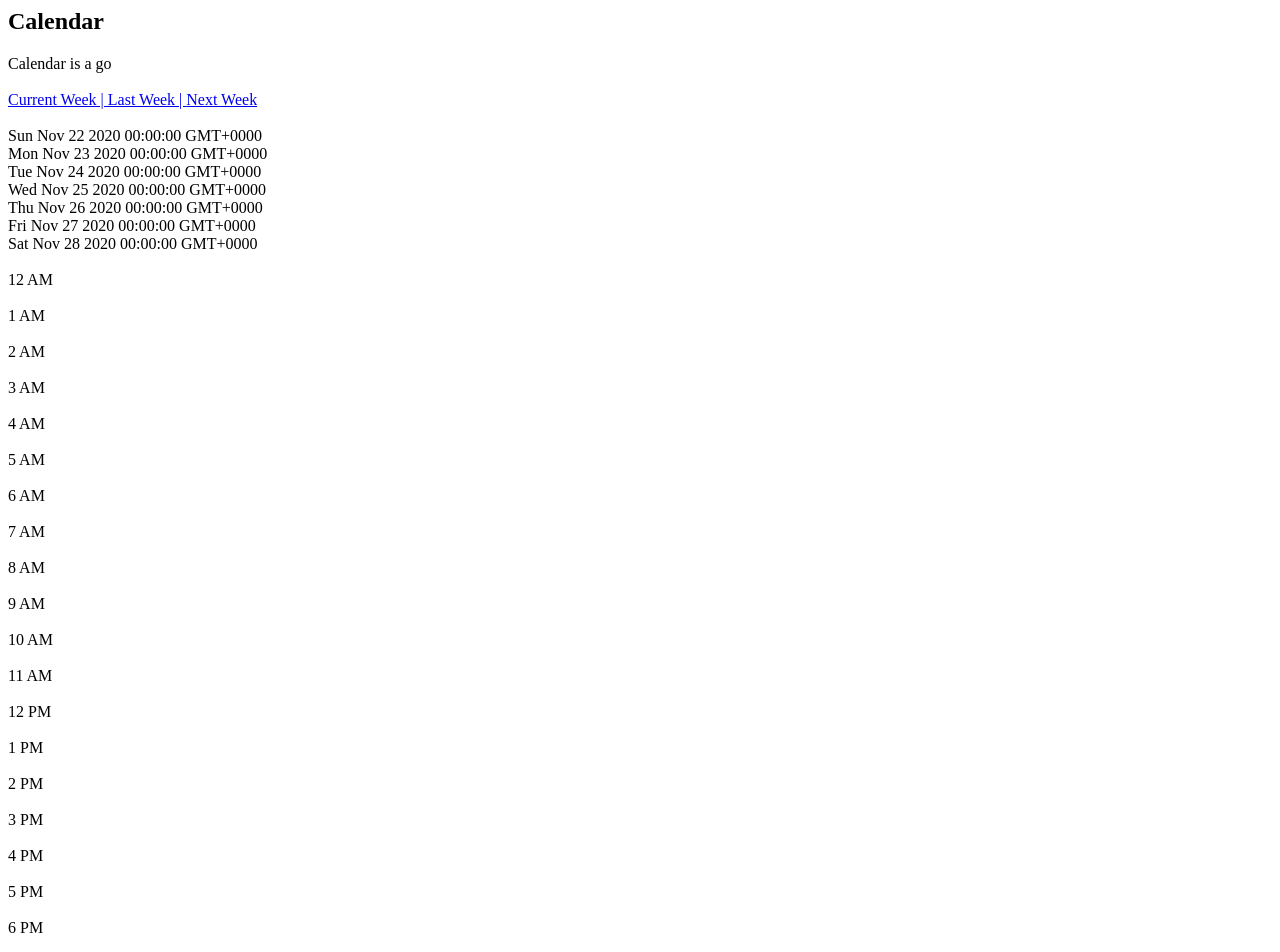
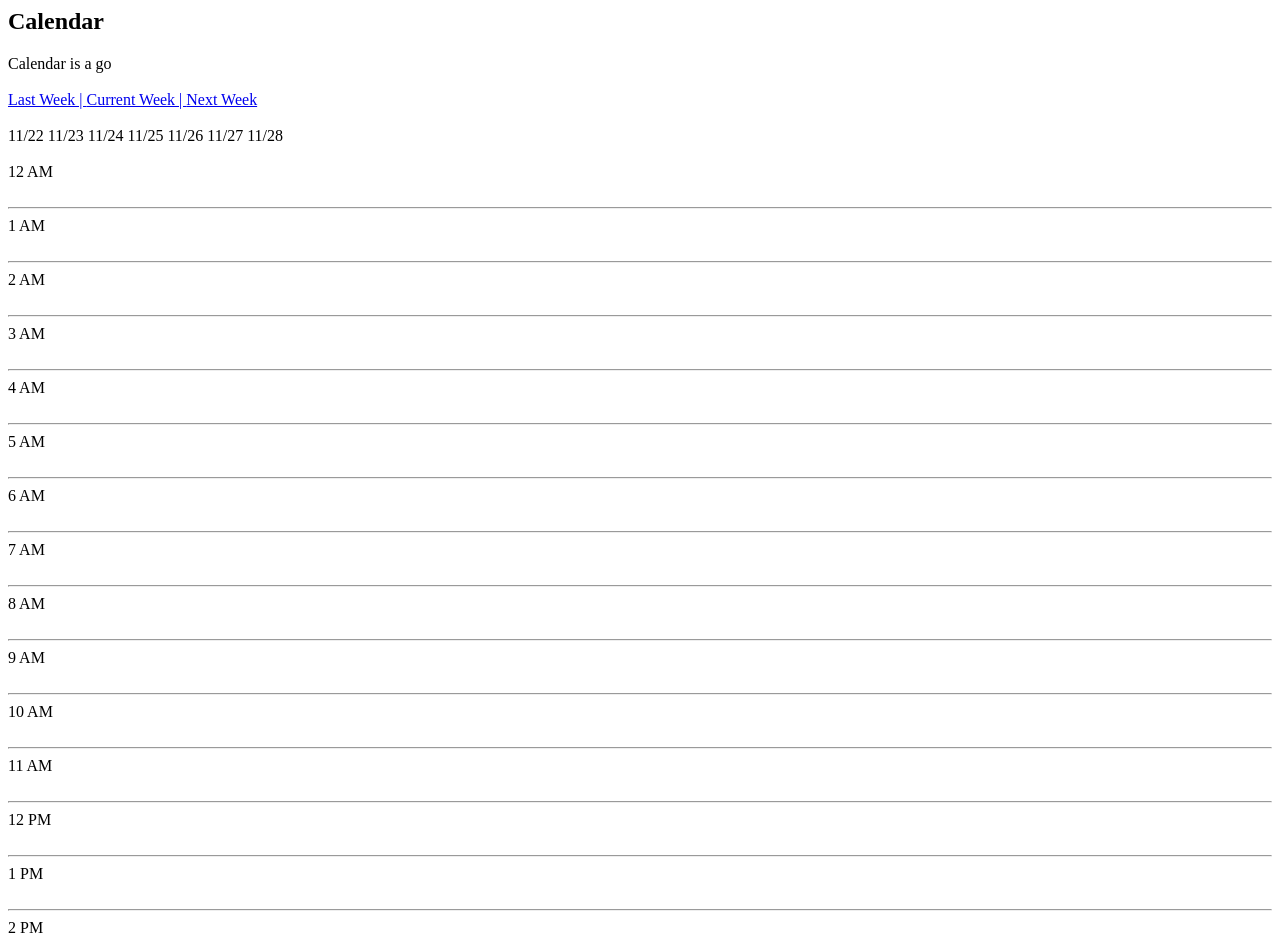
Before and after one commit to Vasanarul/Calendar, a React app: page /last in a window 1280 px wide. Shown: the top 952 px of the page. Built offline with nearby package versions, Linux system fonts and the light colour scheme.

Commit message:
Additional Date Formatting and Week Organization

```diff
--- a/src/components/Calendar.jsx
+++ b/src/components/Calendar.jsx
@@ -21,8 +21,8 @@ function Calendar () {
       <Router>
         <div>
           <nav>
+            <Link to="/last">{`Last Week  |  `}</Link>
             <Link to="/">{`Current Week  |  `}</Link>
-            <Link to="/last">{`Last Week  |  `}</Link>
             <Link to="/next">{`Next Week`}</Link>
           </nav>
           <Switch>
--- a/src/components/Current.jsx
+++ b/src/components/Current.jsx
@@ -32,7 +32,7 @@ function Current () {
       {calendar.map((week) => (
         <div>
           {week.map((day) => (
-            <div className="day" key={day._d}>{day.toString()}</div>
+            <span>{day.format("MM/DD ").toString()}</span>
           ))}
         </div>
       ))}
@@ -42,6 +42,7 @@ function Current () {
           <div>
             <div>{hour} AM</div>
             <br></br>
+            <hr></hr>
           </div>
         ))}
       </div>
@@ -50,6 +51,7 @@ function Current () {
           <div>
             <div>{hour} PM</div>
             <br></br>
+            <hr></hr>
           </div>
         ))}
       </div>
--- a/src/components/Last.jsx
+++ b/src/components/Last.jsx
@@ -32,7 +32,7 @@ function Last () {
       {calendar.map((week) => (
         <div>
           {week.map((day) => (
-            <div className="day" key={day._d}>{day.toString()}</div>
+            <span>{day.format("MM/DD ").toString()}</span>
           ))}
         </div>
       ))}
@@ -42,6 +42,7 @@ function Last () {
           <div>
             <div>{hour} AM</div>
             <br></br>
+            <hr></hr>
           </div>
         ))}
       </div>
@@ -50,6 +51,7 @@ function Last () {
           <div>
             <div>{hour} PM</div>
             <br></br>
+            <hr></hr>
           </div>
         ))}
       </div>
--- a/src/components/Next.jsx
+++ b/src/components/Next.jsx
@@ -32,7 +32,7 @@ function Next () {
       {calendar.map((week) => (
         <div>
           {week.map((day) => (
-            <div className="day" key={day._d}>{day.toString()}</div>
+            <span>{day.format("MM/DD ").toString()}</span>
           ))}
         </div>
       ))}
@@ -42,6 +42,7 @@ function Next () {
           <div>
             <div>{hour} AM</div>
             <br></br>
+            <hr></hr>
           </div>
         ))}
       </div>
@@ -50,6 +51,7 @@ function Next () {
           <div>
             <div>{hour} PM</div>
             <br></br>
+            <hr></hr>
           </div>
         ))}
       </div>
--- a/src/index.css
+++ b/src/index.css
@@ -1,5 +1,10 @@
 .text {
   color: black;
+}
+
+.week {
+  display: grid;
+  grid-template-rows: 1fr 1fr 1fr 1fr 1fr 1fr 1fr;
 }
 
 /* .calendar .day {
```
Also changed, not shown: 1 other file (tests, documents, lock files or other folders).
